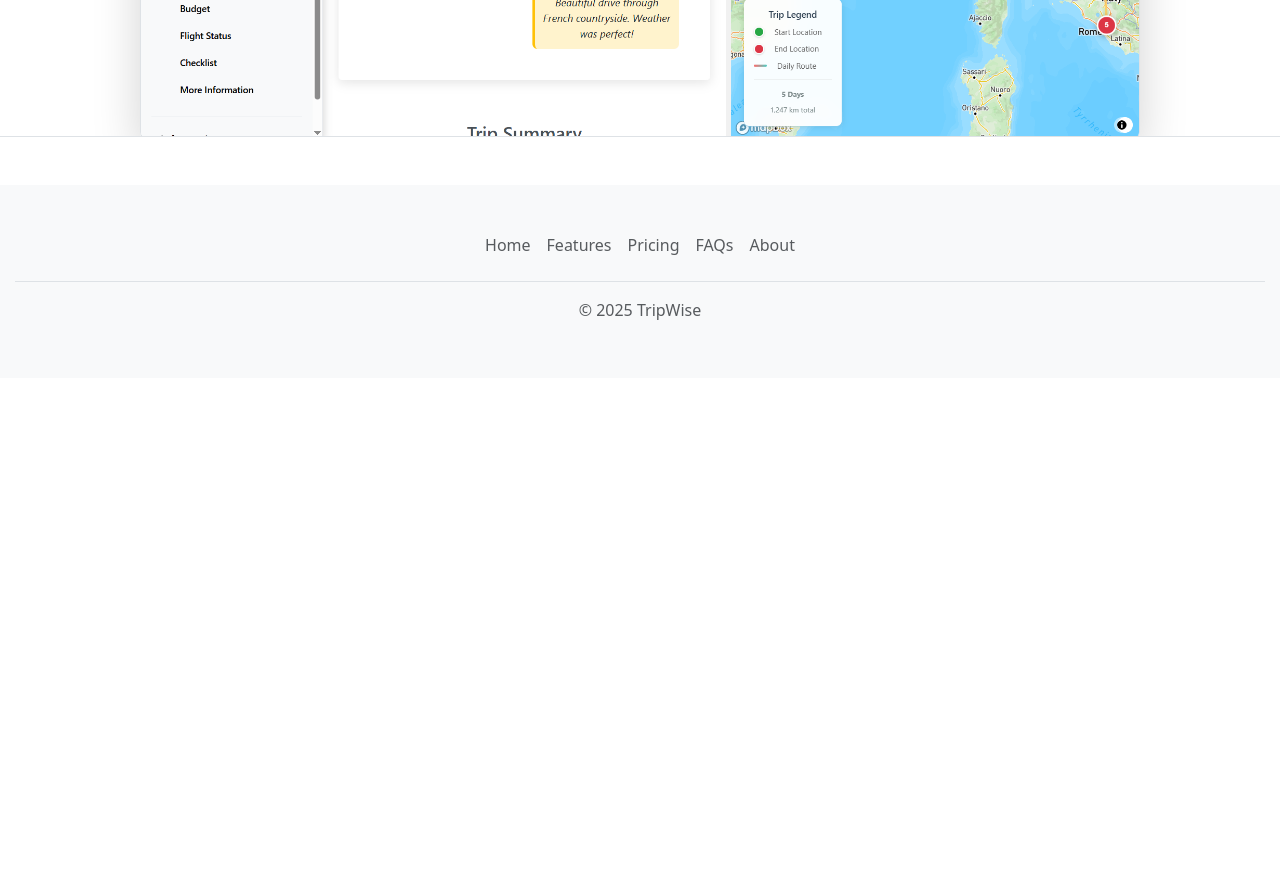
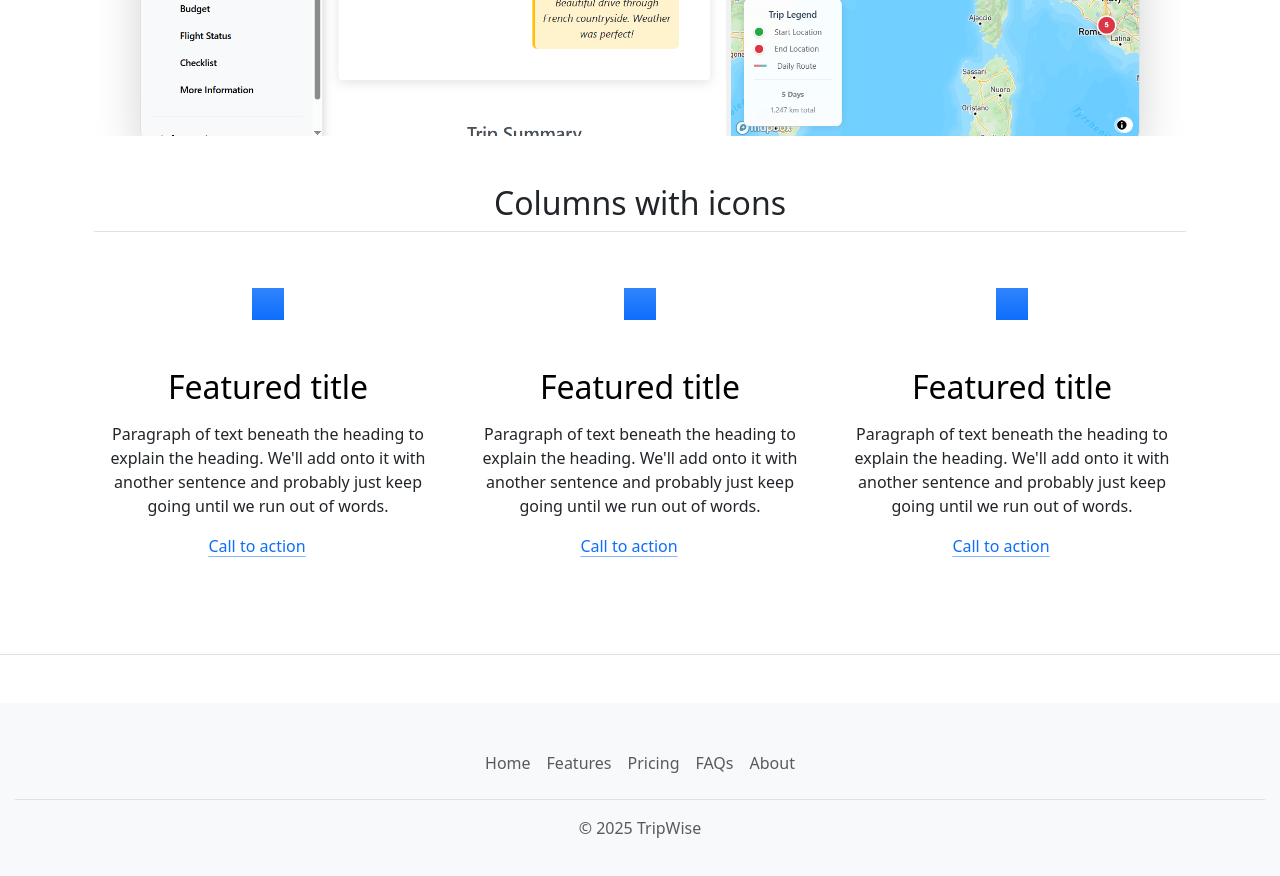
Before and after one commit to GiantbYTES/tripwise, a React (Vite) app in the folder Frontend/: page / in a window 1280 px wide. Shown: the part 920-1796 px from the top of the page. Before the commit the page ends 1298 px from the top, so only its background shows below. Built offline with nearby package versions, Linux system fonts and the light colour scheme; no server answers.

Commit message:
add features to homepage

```diff
--- a/Frontend/src/pages/HomePage/HomePage.jsx
+++ b/Frontend/src/pages/HomePage/HomePage.jsx
@@ -41,6 +41,76 @@
           />
         </div>
       </div>
+      <div className="container px-4 py-5" id="featured-3">
+        {" "}
+        <h2 className="pb-2 border-bottom">Columns with icons</h2>{" "}
+        <div className="row g-4 py-5 row-cols-1 row-cols-lg-3">
+          {" "}
+          <div className="feature col">
+            {" "}
+            <div className="feature-icon d-inline-flex align-items-center justify-content-center text-bg-primary bg-gradient fs-2 mb-3">
+              {" "}
+              <svg className="bi" width="1em" height="1em" aria-hidden="true">
+                <use xlink:href="#collection"></use>
+              </svg>{" "}
+            </div>{" "}
+            <h3 className="fs-2 text-body-emphasis">Featured title</h3>{" "}
+            <p>
+              Paragraph of text beneath the heading to explain the heading.
+              We'll add onto it with another sentence and probably just keep
+              going until we run out of words.
+            </p>{" "}
+            <a href="#" className="icon-link">
+              Call to action
+              <svg className="bi" aria-hidden="true">
+                <use xlink:href="#chevron-right"></use>
+              </svg>{" "}
+            </a>{" "}
+          </div>{" "}
+          <div className="feature col">
+            {" "}
+            <div className="feature-icon d-inline-flex align-items-center justify-content-center text-bg-primary bg-gradient fs-2 mb-3">
+              {" "}
+              <svg className="bi" width="1em" height="1em" aria-hidden="true">
+                <use xlink:href="#people-circle"></use>
+              </svg>{" "}
+            </div>{" "}
+            <h3 className="fs-2 text-body-emphasis">Featured title</h3>{" "}
+            <p>
+              Paragraph of text beneath the heading to explain the heading.
+              We'll add onto it with another sentence and probably just keep
+              going until we run out of words.
+            </p>{" "}
+            <a href="#" className="icon-link">
+              Call to action
+              <svg className="bi" aria-hidden="true">
+                <use xlink:href="#chevron-right"></use>
+              </svg>{" "}
+            </a>{" "}
+          </div>{" "}
+          <div className="feature col">
+            {" "}
+            <div className="feature-icon d-inline-flex align-items-center justify-content-center text-bg-primary bg-gradient fs-2 mb-3">
+              {" "}
+              <svg className="bi" width="1em" height="1em" aria-hidden="true">
+                <use xlink:href="#toggles2"></use>
+              </svg>{" "}
+            </div>{" "}
+            <h3 className="fs-2 text-body-emphasis">Featured title</h3>{" "}
+            <p>
+              Paragraph of text beneath the heading to explain the heading.
+              We'll add onto it with another sentence and probably just keep
+              going until we run out of words.
+            </p>{" "}
+            <a href="#" className="icon-link">
+              Call to action
+              <svg className="bi" aria-hidden="true">
+                <use xlink:href="#chevron-right"></use>
+              </svg>{" "}
+            </a>{" "}
+          </div>{" "}
+        </div>{" "}
+      </div>
     </div>
   );
 }
```
